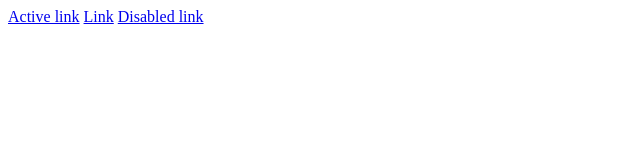
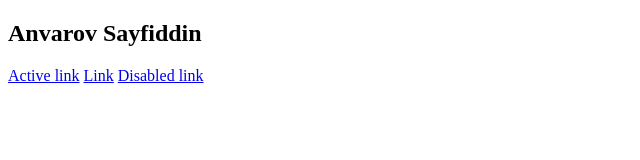
Before and after one commit to Anvarov-Sayfiddin/37-dars, a plain HTML site: page about.html in a window 1280 px wide. Shown: the whole page, without its empty margins (0-640 px from the left). Drawn offline with Linux system fonts and the light colour scheme.

Commit message:
addd title

```diff
--- a/about.html
+++ b/about.html
@@ -18,6 +18,7 @@
 				<!-- content  -->
 			</section>
 			<section class="services">
+				<h1>Anvarov Sayfiddin</h1>
 				<nav class="nav justify-content-center">
 					<a class="nav-link active" href="#">Active link</a>
 					<a class="nav-link" href="#">Link</a>
```
